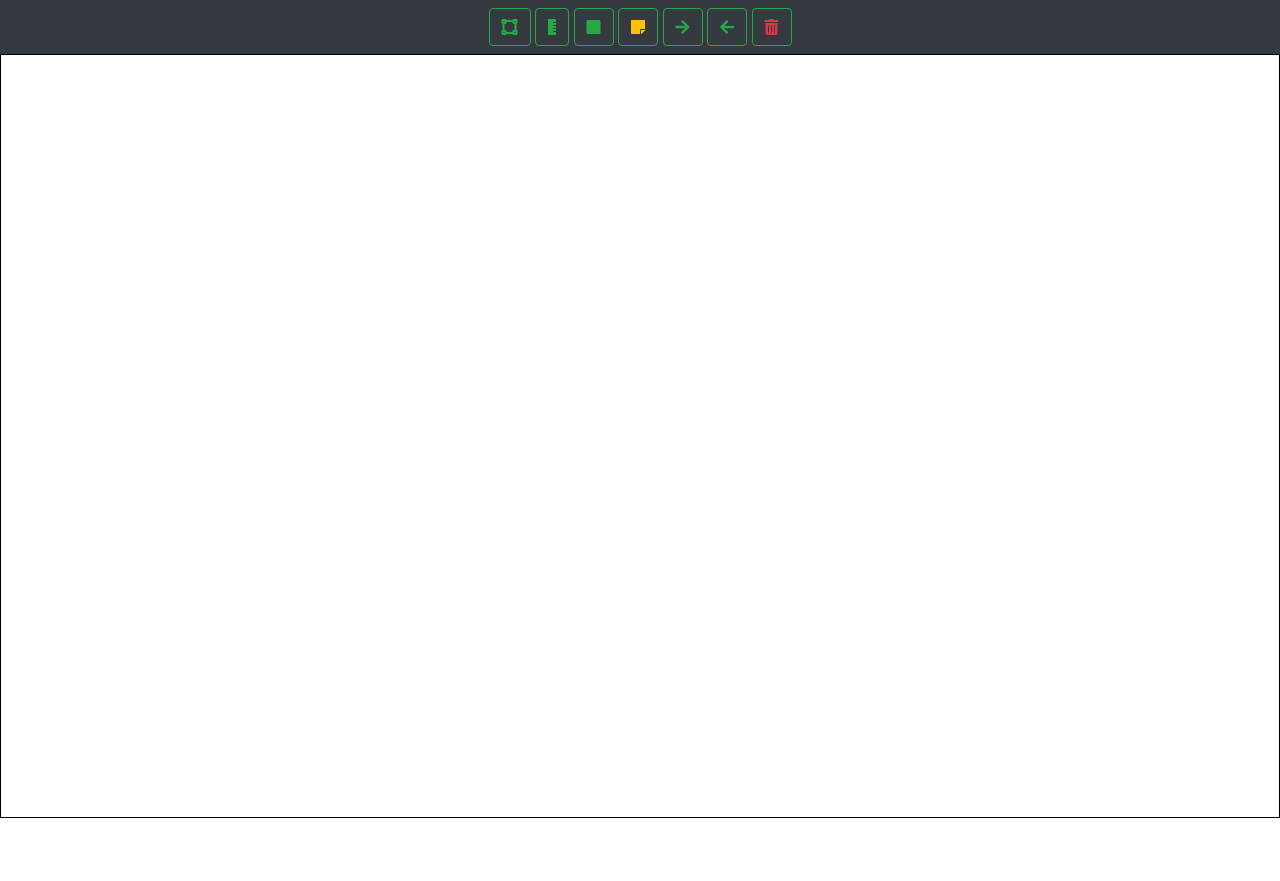
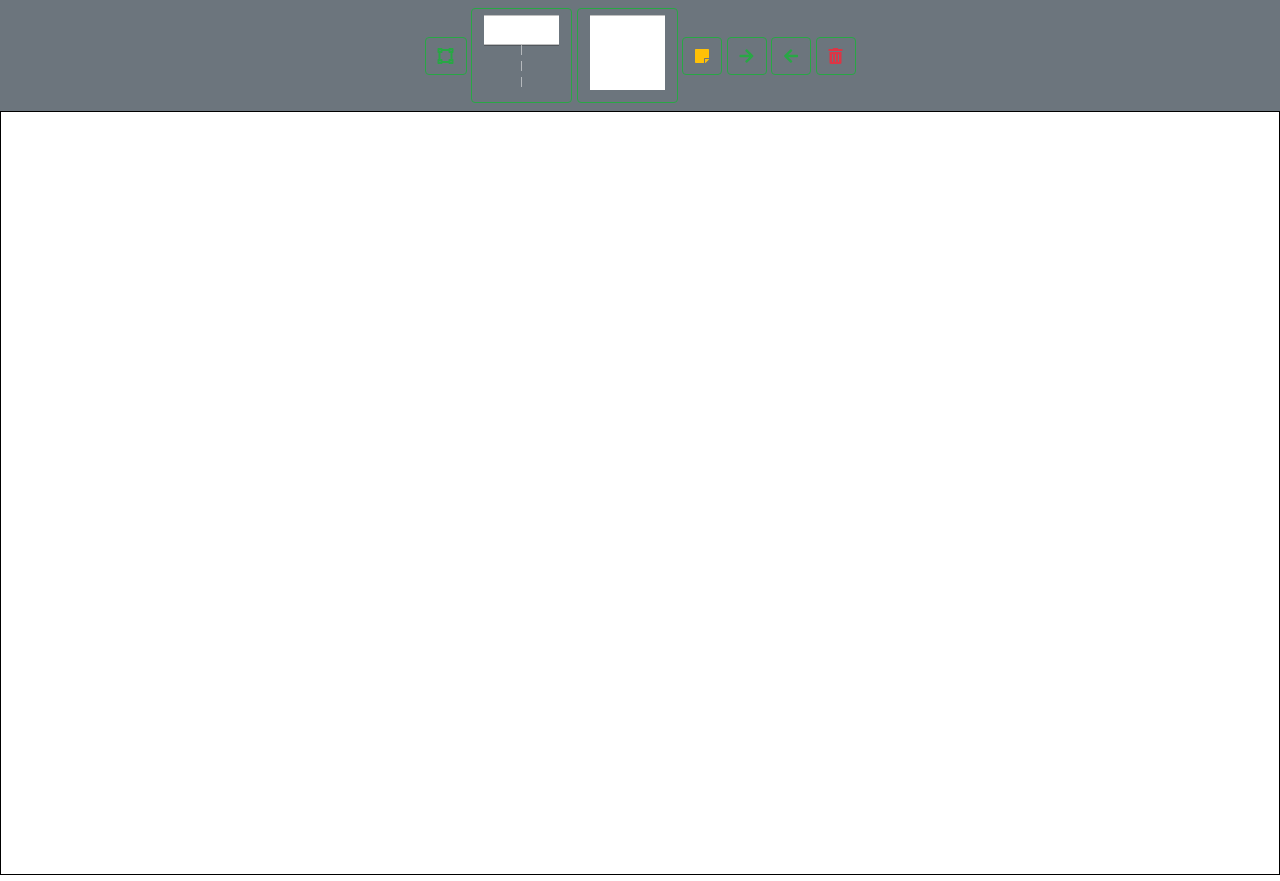
Before and after one commit to yulongran/Violet-UML-Editor, a website with bundled scripts: page index.html in a window 1280 px wide. Before the commit the page ends 824 px from the top, so only its background shows below. Built offline with nearby package versions, Linux system fonts and the light colour scheme.

Commit message:
drawImplicitParameterNodeToolBar drawCallNodeToolBar

```diff
--- a/index.html
+++ b/index.html
@@ -29,20 +29,31 @@
 <body>
 
     <!-- nav bar -->
-    <nav class="navbar navbar-dark bg-dark">
+    <nav class="navbar navbar-dark bg-secondary">
         <form class="w-100 text-center">
             <form class="form-inline">
                 <!-- Select Button -->
                 <button class="btn btn-outline-success" id='Select' type="button" data-toggle="tooltip" data-placement="bottom"
-                    title="Select"><i class="fas fa-vector-square"></i></button>
+                    title="Select">
+                    <i class="fas fa-vector-square"></i>
+                    <!-- <canvas id="ImplicitParameterNodeToolBar" class="mx-auto toolbar-canvas" ></canvas> -->
+                </button>
 
                 <!-- TBD Button -->
-                <button class="btn btn-outline-success" id='ImplicitParameterNode' type="button" data-toggle="tooltip" data-placement="bottom"
-                    title="ImplicitParameterNode"><i class="fas fa-ruler-vertical"></i></button>
+                <button class="btn btn-outline-success mx-auto" id='ImplicitParameterNode' type="button" data-toggle="tooltip" data-placement="bottom"
+                    title="ImplicitParameterNode">
+
+                    <!-- <i class="fas fa-ruler-vertical"></i> -->
+                    <canvas id="ImplicitParameterNodeToolBar" class="mx-auto toolbar-canvas" ></canvas>
+
+                </button>
 
                 <!-- Block -->
                 <button class="btn btn-outline-success" type="button" id='callNode' data-toggle="tooltip" data-placement="bottom"
-                    title="CallNode"><i class="fas fa-stop"></i></button>
+                    title="CallNode">
+
+                    <canvas id="CallNodeToolBar" class="mx-auto toolbar-canvas" ></canvas>
+                </button>
 
                 <!-- Note -->
                 <button class="btn btn-outline-success text-warning" id='addNote' type="button" data-toggle="tooltip"
@@ -68,4 +79,6 @@
 
     <canvas id="myCanvas" class="w-100" height="100" style="border:1px solid #000000;">
     <script type="text/javascript" src="static/script.js"></script>
+
+
 </body>
--- a/static/script.js
+++ b/static/script.js
@@ -1,6 +1,9 @@
 //var Graph1 = require("./src/Graph.js")
 const canvas = document.getElementById('myCanvas')
 const ctx = canvas.getContext('2d')
+const TOOLBAR_WIDTH = 300
+const TOOLBAR_HEIGHT = 350
+
 
 // Since we are changing the canvas size in csss, our drawing looks blurry
 // Fixing the canvas pixel by resize
@@ -41,8 +44,7 @@ document.addEventListener('DOMContentLoaded', function () {
     canvas.addEventListener('dblclick', event => {
         let mousePoint = mouseLocation(event)
         selected_shape = graph.findNode(mousePoint);
-      if(selected_shape !== undefined)
-      {
+        if (selected_shape !== undefined) {
             createPopUp(selected_shape.getPropertySheet(), selected_shape, graph);
             openForm();
         }
@@ -63,8 +65,7 @@ document.addEventListener('DOMContentLoaded', function () {
             graph.add(n1, mousePoint);
         }
 
-        else if(selected_shape === undefined)
-        {
+        else if (selected_shape === undefined) {
             implicitParameterNode_button = false;
             callNode_button = false;
             addNote = false
@@ -72,9 +73,9 @@ document.addEventListener('DOMContentLoaded', function () {
         // If we unselected, the callNode button get reset
         if (selected_shape !== undefined) {
             dragStartPoint = mousePoint
-            dragStartBounds=selected_shape.getBounds();
+            dragStartBounds = selected_shape.getBounds();
             //popUp(selected_shape.getPropertySheet());
-            let something=1;
+            let something = 1;
         }
         repaint()
     })
@@ -105,46 +106,43 @@ document.addEventListener('DOMContentLoaded', function () {
 /**
 https://www.w3schools.com/howto/howto_css_login_form.asp
 **/
-function createPopUp(propertySheet, n,g)
-{
-  let propertyName= Object.getOwnPropertyNames(propertySheet);
-  let propertyValue=Object.values(propertySheet);
-  let oldName= n.name;
+function createPopUp(propertySheet, n, g) {
+    let propertyName = Object.getOwnPropertyNames(propertySheet);
+    let propertyValue = Object.values(propertySheet);
+    let oldName = n.name;
     var div = document.createElement('div');
-  div.id ="myForm";
-  div.class="form-popup";
+    div.id = "myForm";
+    div.class = "form-popup";
     div.style.display = 'none';
     div.style.position = 'fixed';
     div.style.bottom = '0';
     div.style.right = "15px";
-  div.style.border="3px solid #f1f1f1";
-  div.style.zIndex="9";
+    div.style.border = "3px solid #f1f1f1";
+    div.style.zIndex = "9";
 
     var form = document.createElement("form");
     form.action = "/action_page.php";
-  form.class  = "form-container";
-  form.style.maxWidth ="300px";
-  form.style.padding="10px";
-  form.style.background="white";
+    form.class = "form-container";
+    form.style.maxWidth = "300px";
+    form.style.padding = "10px";
+    form.style.background = "white";
 
-  for(let i=0; i<propertyName.length; i++)
-  {
+    for (let i = 0; i < propertyName.length; i++) {
         // For loop for label
-    var label= document.createElement("Label");
-    label.for ="email"
+        var label = document.createElement("Label");
+        label.for = "email"
         label.innerHTML = propertyName[i];
         form.appendChild(label);
         var input = document.createElement("input");
-    input.placeholder=propertyValue[i];
-    input.name=propertyName[i];
-    input.id=propertyName[i];
-    input.style.width="100%";
-    input.style.padding="15px";
-    input.style.margin="5px 0 22px 0";
-    input.style.border="none";
-    input.style.background="#f1f1f1";
-    input.oninput=function()
-    {
+        input.placeholder = propertyValue[i];
+        input.name = propertyName[i];
+        input.id = propertyName[i];
+        input.style.width = "100%";
+        input.style.padding = "15px";
+        input.style.margin = "5px 0 22px 0";
+        input.style.border = "none";
+        input.style.background = "#f1f1f1";
+        input.oninput = function () {
             ctx.clearRect(0, 0, canvas.width, canvas.height)
             g.draw();
             n.setName(document.getElementById(propertyName[i]).value);
@@ -154,37 +152,35 @@ function createPopUp(propertySheet, n,g)
 
     var submit = document.createElement("button");
     submit.type = "button";
-  submit.class="btn";
+    submit.class = "btn";
     submit.innerHTML = "Submit";
     form.appendChild(submit);
-  submit.style.backgroundColor="#4CAF50";
-  submit.style.color="white";
-  submit.style.padding="16px 20px";
-  submit.style.border="none";
-  submit.style.cursor="poiner";
-  submit.style.width="100%";
-  submit.style.marginBottom="10px";
-  submit.style.opacity="0.8";
-  submit.onclick = function()
-  {
+    submit.style.backgroundColor = "#4CAF50";
+    submit.style.color = "white";
+    submit.style.padding = "16px 20px";
+    submit.style.border = "none";
+    submit.style.cursor = "poiner";
+    submit.style.width = "100%";
+    submit.style.marginBottom = "10px";
+    submit.style.opacity = "0.8";
+    submit.onclick = function () {
         closeForm();
         g.draw();
     }
 
-  var close= document.createElement('button');
-  close.type="button";
-  close.class="btn cancel";
+    var close = document.createElement('button');
+    close.type = "button";
+    close.class = "btn cancel";
     close.innerHTML = "Close";
-  close.style.backgroundColor="#4CAF50";
-  close.style.color="white";
-  close.style.padding="16px 20px";
-  close.style.border="none";
-  close.style.cursor="poiner";
-  close.style.width="100%";
-  close.style.marginBottom="10px";
-  close.style.opacity="0.8";
-  close.onclick = function()
-  {
+    close.style.backgroundColor = "#4CAF50";
+    close.style.color = "white";
+    close.style.padding = "16px 20px";
+    close.style.border = "none";
+    close.style.cursor = "poiner";
+    close.style.width = "100%";
+    close.style.marginBottom = "10px";
+    close.style.opacity = "0.8";
+    close.onclick = function () {
         //g.draw();
         //n.setName(oldName);
         //ctx.clearRect(0, 0, canvas.width, canvas.height)
@@ -364,7 +360,7 @@ class Graph {
         return this.edges;
     }
 
-	getEdgesToRemove(){
+    getEdgesToRemove() {
         return this.edgesToBeRemoved;
     }
     addNode(n, p) {
@@ -480,7 +476,7 @@ class RectangularNode extends AbstractNode {
     clone() {
         let myRectangularNode = new RectangularNode();
         let cloned = {};
-      Object.assign(cloned , myRectangularNode);
+        Object.assign(cloned, myRectangularNode);
         return cloned;
     }
 
@@ -556,8 +552,8 @@ class RectangularNode extends AbstractNode {
         return this.bounds;
     }
 
-	removeEdge(g,e){
-		super.removeEdge(g,e);
+    removeEdge(g, e) {
+        super.removeEdge(g, e);
     }
 }
 
@@ -642,9 +638,23 @@ class Rectangle2D {
 
     }
 
-    contains(p)
-    {
-      return (this.x<p.x && (this.x+this.width)>p.x && this.y < p.y && (this.y+this.height) > p.y)
+    drawToolBar(ctx) {
+        // Top Horizontal line of the rectangle
+        ctx.fillStyle = ('white');
+        ctx.beginPath();
+        ctx.setLineDash([]);
+        ctx.moveTo(this.x, this.y);
+        ctx.lineTo(this.x + this.width, this.y);
+        ctx.lineTo(this.x + this.width, this.y + this.height);
+        ctx.lineTo(this.x, this.y + this.height);
+        ctx.lineTo(this.x, this.y);
+        ctx.fill();
+        ctx.stroke();
+
+    }
+
+    contains(p) {
+        return (this.x < p.x && (this.x + this.width) > p.x && this.y < p.y && (this.y + this.height) > p.y)
     }
 }
 
@@ -777,12 +787,11 @@ class ImplicitParameterNode extends RectangularNode {
 
     draw() {
         let top = this.getTopRectangle();
-        let textWidth=ctx.measureText(this.name).width;
-        let copyBounds= super.getBounds();
-        if(textWidth+10 > top.width)
-        {
-          super.getBounds().width= textWidth+30;
-          top=this.getTopRectangle();
+        let textWidth = ctx.measureText(this.name).width;
+        let copyBounds = super.getBounds();
+        if (textWidth + 10 > top.width) {
+            super.getBounds().width = textWidth + 30;
+            top = this.getTopRectangle();
         }
         top.draw();
         let xmid = super.getBounds().getCenterX();
@@ -797,8 +806,20 @@ class ImplicitParameterNode extends RectangularNode {
 
     }
 
+    drawToolBar(ctx) {
+        super.getBounds().width = TOOLBAR_WIDTH;
+        let top = this.getTopRectangle();
+        top.drawToolBar(ctx);
+        let xmid = super.getBounds().getCenterX();
+        ctx.beginPath();
+        ctx.setLineDash([20, 12]);/*dashes are 5px and spaces are 3px*/
+        ctx.moveTo(xmid, top.getMaxY());
+        ctx.strokeStyle = "#FFFFFF";
+        ctx.lineTo(xmid, TOOLBAR_HEIGHT);
+        ctx.stroke()
+    }
+
     getTopRectangle() {
-
         let tRectangle = new Rectangle2D(super.getBounds().getX(), super.getBounds().getY(), super.getBounds().getWidth(), this.topHeight);
         return tRectangle;
     }
@@ -840,7 +861,7 @@ class ImplicitParameterNode extends RectangularNode {
     clone() {
         let myImplicitParameterNode = new ImplicitParameterNode();
         let cloned = {};
-      Object.assign(cloned , myImplicitParameterNode);
+        Object.assign(cloned, myImplicitParameterNode);
         return cloned;
     }
 
@@ -848,11 +869,10 @@ class ImplicitParameterNode extends RectangularNode {
         return n instanceof CallNode //|| typeof n === PointNode;
     }
 
-    getPropertySheet()
-    {
-      let copyName= this.name;
-      return{
-        name:copyName,
+    getPropertySheet() {
+        let copyName = this.name;
+        return {
+            name: copyName,
         }
     }
 }
@@ -863,7 +883,7 @@ class CallNode extends RectangularNode {
         super();
         this.implicitParameter;
         this.signaled;
-        this.openBottom=false;
+        this.openBottom = false;
         this.DEFAULT_WIDTH = 16;
         this.DEFAULT_HEIGHT = 30;
         this.CALL_YGAP = 20;
@@ -873,6 +893,56 @@ class CallNode extends RectangularNode {
     draw() {
         let rec = super.getBounds();
         rec.draw();
+        if (this.openBottom) {
+            b = super.getBounds();
+            var x1 = b.getX();
+            var x2 = x1 + b.getWidth();
+            var y1 = b.getY();
+            var y3 = y1 + b.getHeight();
+            var y2 = y3 - CALL_YGAP;
+
+            // Draw line1
+            ctx.beginPath();
+            ctx.setLineDash([5, 3]);/*dashes are 5px and spaces are 3px*/
+            ctx.moveTo(x1, y1);
+            ctx.lineTo(x2, y1);
+            ctx.stroke()
+
+            // Draw line2
+            ctx.beginPath();
+            ctx.setLineDash([5, 3]);/*dashes are 5px and spaces are 3px*/
+            ctx.moveTo(x1, y1);
+            ctx.lineTo(x2, y2);
+            ctx.stroke()
+
+            // Draw line3
+            ctx.beginPath();
+            ctx.setLineDash([5, 3]);/*dashes are 5px and spaces are 3px*/
+            ctx.moveTo(x2, y1);
+            ctx.lineTo(x2, y2);
+            ctx.stroke()
+
+            // Draw line4
+            ctx.beginPath();
+            ctx.setLineDash([5, 3]);/*dashes are 5px and spaces are 3px*/
+            ctx.moveTo(x1, y2);
+            ctx.lineTo(x1, y3);
+            ctx.stroke()
+
+            // Draw line4
+            ctx.beginPath();
+            ctx.setLineDash([5, 3]);/*dashes are 5px and spaces are 3px*/
+            ctx.moveTo(x2, y2);
+            ctx.lineTo(x2, y3);
+            ctx.stroke()
+        }
+    }
+
+    drawToolBar(ctx) {
+        super.getBounds().width = TOOLBAR_WIDTH;
+        super.getBounds().height = TOOLBAR_HEIGHT;
+        let rec = super.getBounds();
+        rec.drawToolBar(ctx);
         if (this.openBottom) {
             b = super.getBounds();
             var x1 = b.getX();
@@ -995,7 +1065,7 @@ class CallNode extends RectangularNode {
         if (e.getStart() === this) {
             removeChild(e.getEnd());
         }
-		super.removeEdge(g,e);
+        super.removeEdge(g, e);
     }
 
     removeNode(g, n) {
@@ -1083,11 +1153,10 @@ class CallNode extends RectangularNode {
         this.openBottom = newValue;
     }
 
-    getPropertySheet()
-    {
-      let copyOpenBottom= this.openBottom;
-      let copyImplicitParameter= this.implicitParameter;
-      return{
+    getPropertySheet() {
+        let copyOpenBottom = this.openBottom;
+        let copyImplicitParameter = this.implicitParameter;
+        return {
             openBottom: copyOpenBottom,
         }
     }
@@ -1191,8 +1260,7 @@ class NoteNode extends RectangularNode {
         // text.draw(g2, getBounds());
     }
 
-    getShape()
-    {
+    getShape() {
         let bounds = getBounds(); //Rectangle2D obj
         let path = new GeneralPath(); //GeneralPath obj
         path.moveTo(bounds.getX(), bounds.getY());
@@ -1228,3 +1296,22 @@ $('#Select').on('click', function () {
     implicitParameterNode_button = false
 
 })
+
+$(document).ready(function () {
+    drawImplicitParameterNodeToolBar()
+    drawCallNodeToolBar()
+
+    function drawImplicitParameterNodeToolBar() {
+        let n = new ImplicitParameterNode();
+        var canvas = document.getElementById("ImplicitParameterNodeToolBar");
+        var ctx = canvas.getContext("2d");
+        n.drawToolBar(ctx)
+    }
+
+    function drawCallNodeToolBar() {
+        let n = new CallNode();
+        var canvas = document.getElementById("CallNodeToolBar");
+        var ctx = canvas.getContext("2d");
+        n.drawToolBar(ctx)
+    }
+});
--- a/static/style.css
+++ b/static/style.css
@@ -1,6 +1,12 @@
 h1{
     color: red;
 }
-canvas{
+
+#myCanvas{
     height: calc(100vh - 36px);
 }
+
+.toolbar-canvas{
+    height: 75px;
+    width : 75px;
+}
```
Lines whose indentation alone changed are shown as unchanged.
